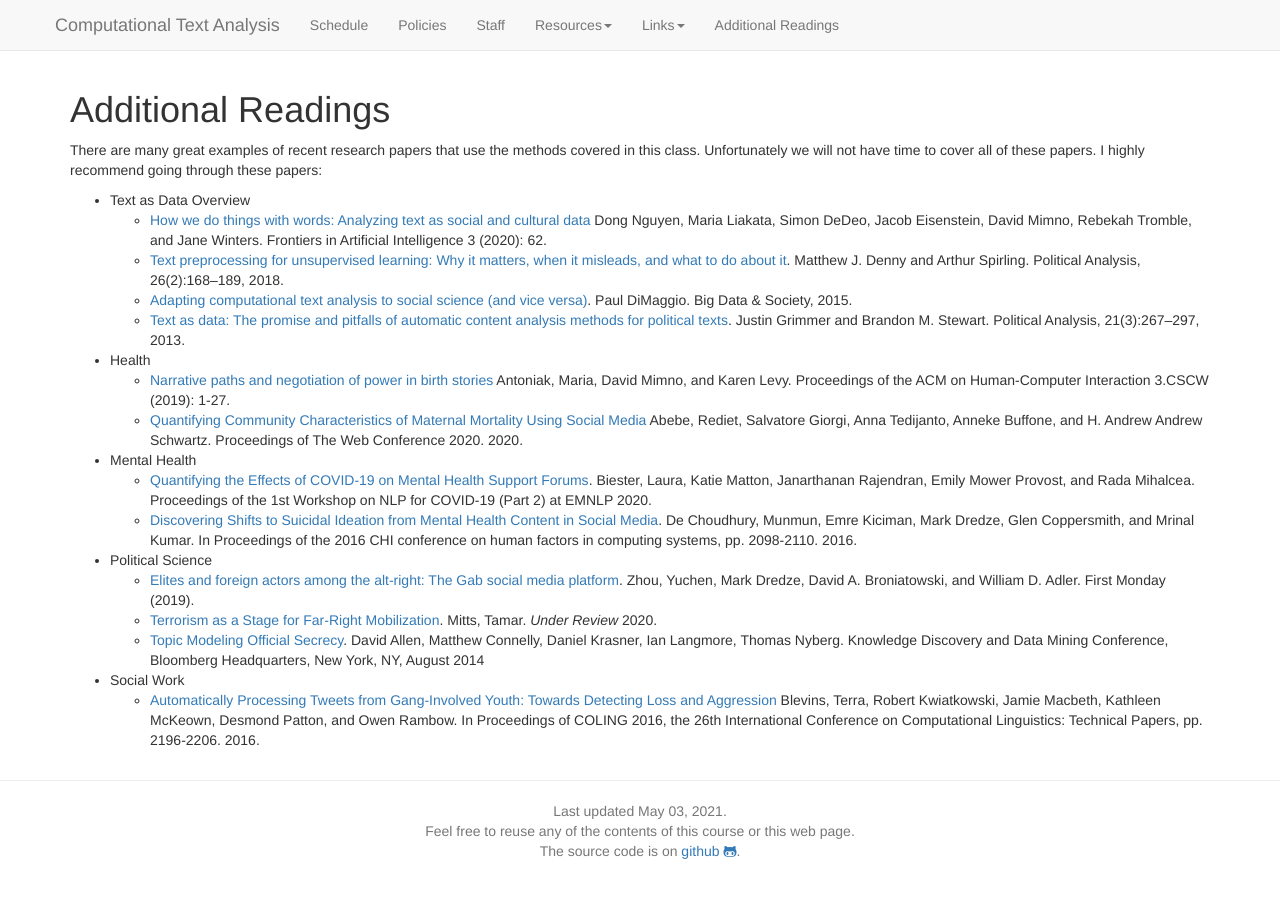
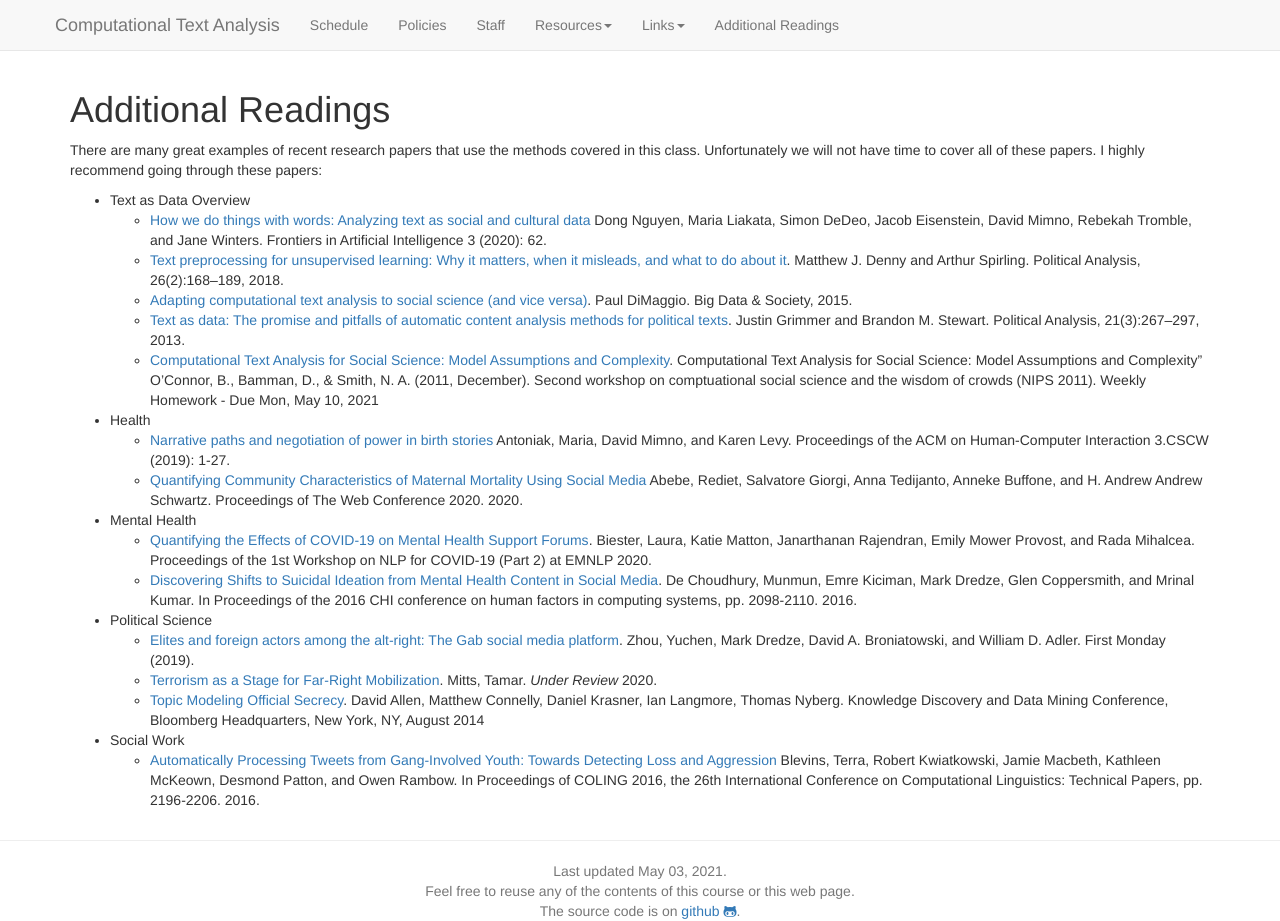
Before and after one commit to BC-COMS-2710/BC-COMS-2710.github.io, a Jekyll site: the page built from additional_readings.md, in a window 1280 px wide and 921 px high. Built offline with Jekyll 4.4.1, drawn with Linux system fonts in a browser that asks for light colours; nearby versions of some CDN libraries.

Commit message:
week1 reading: moved OConner to additonal reading

```diff
--- a/_data/schedule.yaml
+++ b/_data/schedule.yaml
@@ -11,10 +11,6 @@
       url: https://kenbenoit.net/pdfs/CURINI_FRANZESE_Ch26.pdf
       title: "Text as Data: An Overview."
       citation: "Benoit, Kenneth. (2020). In Curini, Luigi and Robert Franzese, eds. Handbook of Research Methods in Political Science and International Relations. Thousand Oaks: Sage. pp461-497."
-    -
-      url: https://people.cs.umass.edu/~wallach/workshops/nips2011css/papers/OConnor.pdf
-      title: "Computational Text Analysis for Social Science: Model Assumptions and Complexity"
-      citation: "O’Connor, B., Bamman, D., & Smith, N. A. (2011, December). Computational text analysis for social science: Model assumptions and complexity. In Second workshop on comptuational social science and the wisdom of crowds (NIPS 2011)."
   homework_title: "HW01 - Grade Level of Presidential Addresses"
   homework_deadline: 2021-05-10
   homework_url: https://coms2710.columbiajupyter2.org/hub/user-redirect/git-pull?repo=https%3A%2F%2Fgithub.com%2FBC-COMS-2710%2Fsummer21-material&urlpath=lab%2Ftree%2Fsummer21-material%2Fhomeworks%2FHW01%2FHW01.ipynb&branch=master
--- a/additional_readings.md
+++ b/additional_readings.md
@@ -17,6 +17,9 @@ I highly recommend going through these papers:
   - [Text preprocessing for unsupervised learning: Why it matters, when it misleads, and what to do about it](https://papers.ssrn.com/sol3/papers.cfm?abstract_id=2849145). Matthew J. Denny and Arthur Spirling. Political Analysis, 26(2):168–189, 2018.
   - [Adapting computational text analysis to social science (and vice versa)](https://journals.sagepub.com/doi/10.1177/2053951715602908). Paul DiMaggio. Big Data & Society, 2015.
   - [Text as data: The promise and pitfalls of automatic content analysis methods for political texts](https://web.stanford.edu/~jgrimmer/tad2.pdf). Justin Grimmer and Brandon M. Stewart. Political Analysis, 21(3):267–297, 2013.
+  - [Computational Text Analysis for Social Science: Model Assumptions and Complexity](https://people.cs.umass.edu/~wallach/workshops/nips2011css/papers/OConnor.pdf).
+Computational Text Analysis for Social Science: Model Assumptions and Complexity" O’Connor, B., Bamman, D., & Smith, N. A. (2011, December). Second workshop on comptuational social science and the wisdom of crowds (NIPS 2011).
+Weekly Homework - Due Mon, May 10, 2021
 - Health
   - [Narrative paths and negotiation of power in birth stories](https://dl.acm.org/doi/pdf/10.1145/3359190)
 Antoniak, Maria, David Mimno, and Karen Levy. Proceedings of the ACM on Human-Computer Interaction 3.CSCW (2019): 1-27.
```
